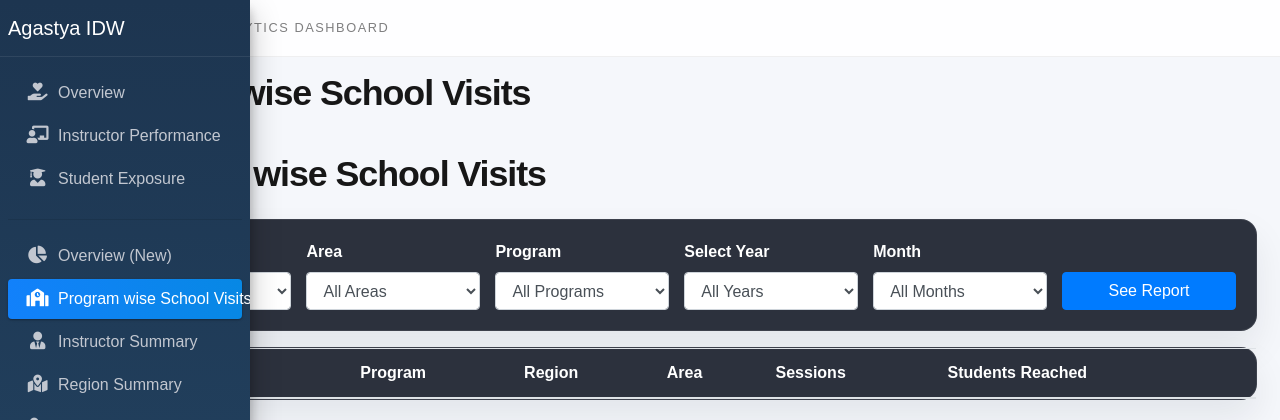
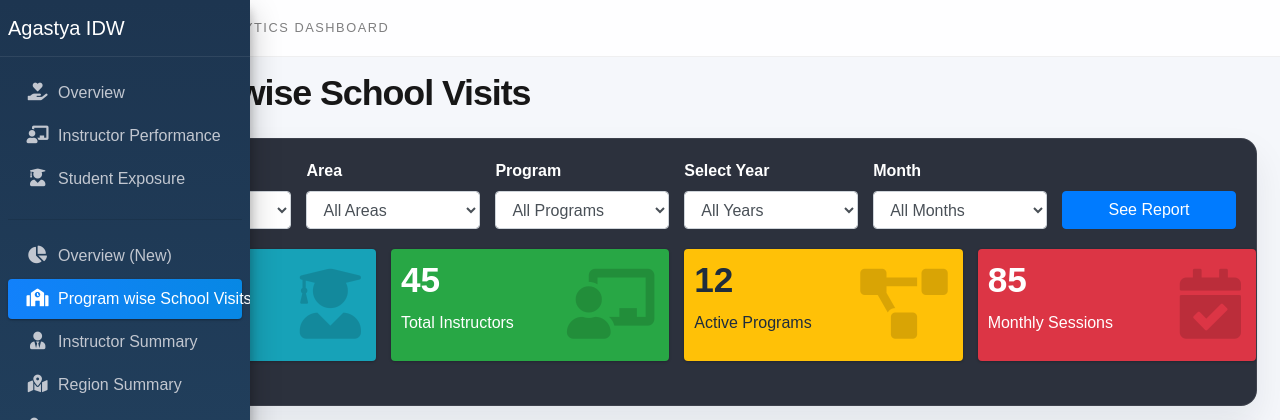
Before and after one commit to Shashwath-K/idw_preview, a FastAPI app: page /program-visits in a window 1280 px wide. Shown: the top 420 px of the page. Run offline with FastAPI, Linux system fonts and the light colour scheme; data that the repository does not hold is empty; some libraries are stand-ins or nearby versions.

Commit message:
Template fixed: Fixed template header

```diff
--- a/frontend/templates/region.html
+++ b/frontend/templates/region.html
@@ -1,10 +1,6 @@
 {% extends "base.html" %}
 
 {% block content %}
-<div class="hero-strip mb-4">
-    <h2 class="hero-title">Dashboard 5 - Region impact</h2>
-    <p class="hero-subtitle">See how geography shapes outreach with regional reach totals and month-by-month movement.</p>
-</div>
 
 <div class="row mb-4">
     <div class="col-12">
--- a/frontend/templates/region_summary.html
+++ b/frontend/templates/region_summary.html
@@ -1,11 +1,6 @@
 {% extends "base.html" %}
 
 {% block content %}
-<div class="row mb-4 mt-4">
-    <div class="col-12">
-        <h2 class="mb-3">Region Summary</h2>
-    </div>
-</div>
 
 <div class="row mb-4">
     <div class="col-12">
--- a/frontend/templates/school_visit.html
+++ b/frontend/templates/school_visit.html
@@ -1,15 +1,6 @@
 {% extends "base.html" %}
 
 {% block content %}
-<div class="content-header">
-    <div class="container-fluid">
-        <div class="row mb-2">
-            <div class="col-sm-6">
-                <h1 class="m-0">Program wise School Visits</h1>
-            </div>
-        </div>
-    </div>
-</div>
 
 <section class="content">
     <div class="container-fluid">
@@ -62,6 +53,9 @@
                     </div>
                 </div>
             </div>
+
+            <!-- KPI Cards -->
+            {% include "partials/kpi_cards.html" %}
         </div>
 
         <!-- Table -->
--- a/frontend/templates/session.html
+++ b/frontend/templates/session.html
@@ -1,10 +1,6 @@
 {% extends "base.html" %}
 
 {% block content %}
-<div class="hero-strip mb-4">
-    <h2 class="hero-title">Dashboard 4 - Sessions overview</h2>
-    <p class="hero-subtitle">Track session delivery, instructor participation, regional spread, and monthly rhythm in a clear operational view.</p>
-</div>
 
 <div class="row mb-4">
     <div class="col-12">
```
Also changed, not shown: frontend/templates/instructor_detail.html (+3 -9 lines), frontend/templates/instructor_feedback.html (+3 -10 lines), frontend/templates/instructor_summary.html (+3 -9 lines), frontend/templates/work_day.html (+3 -9 lines).
